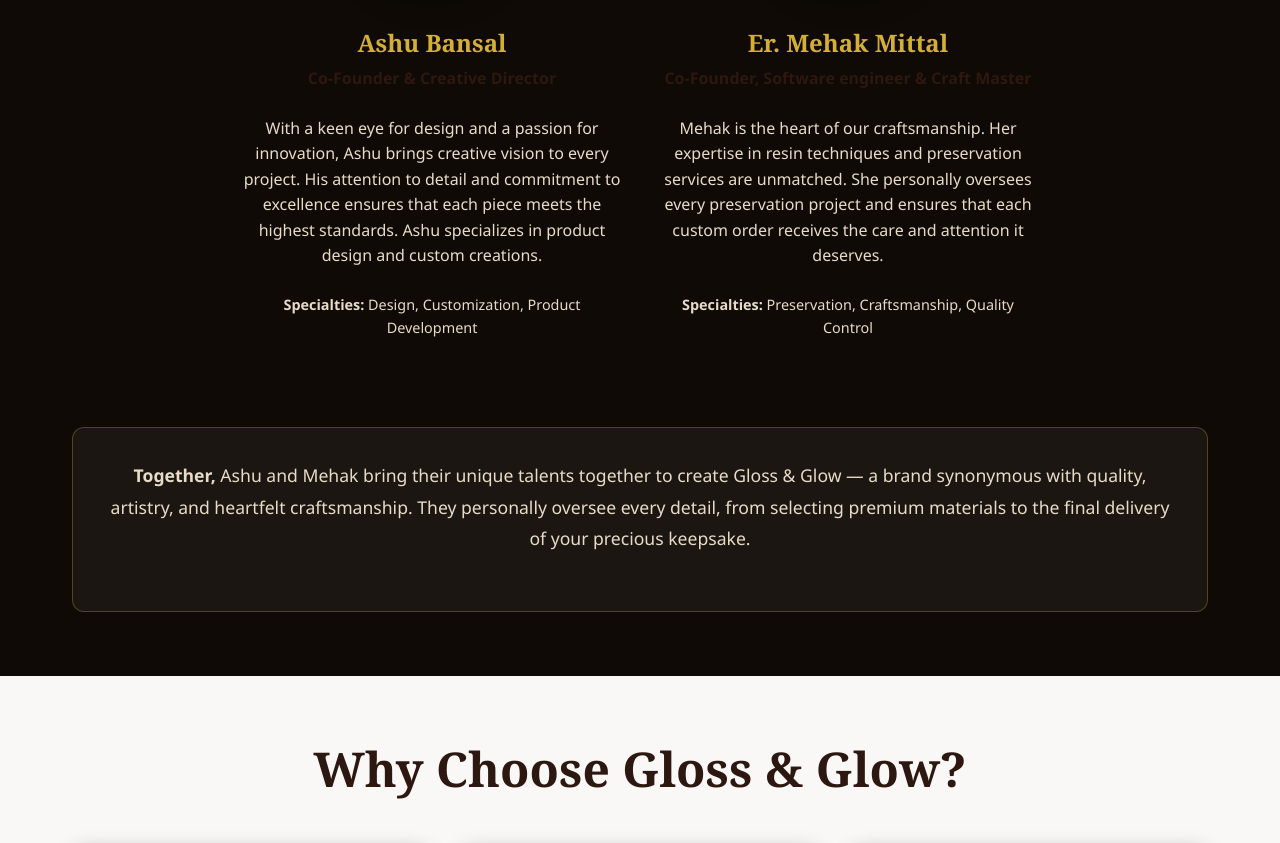
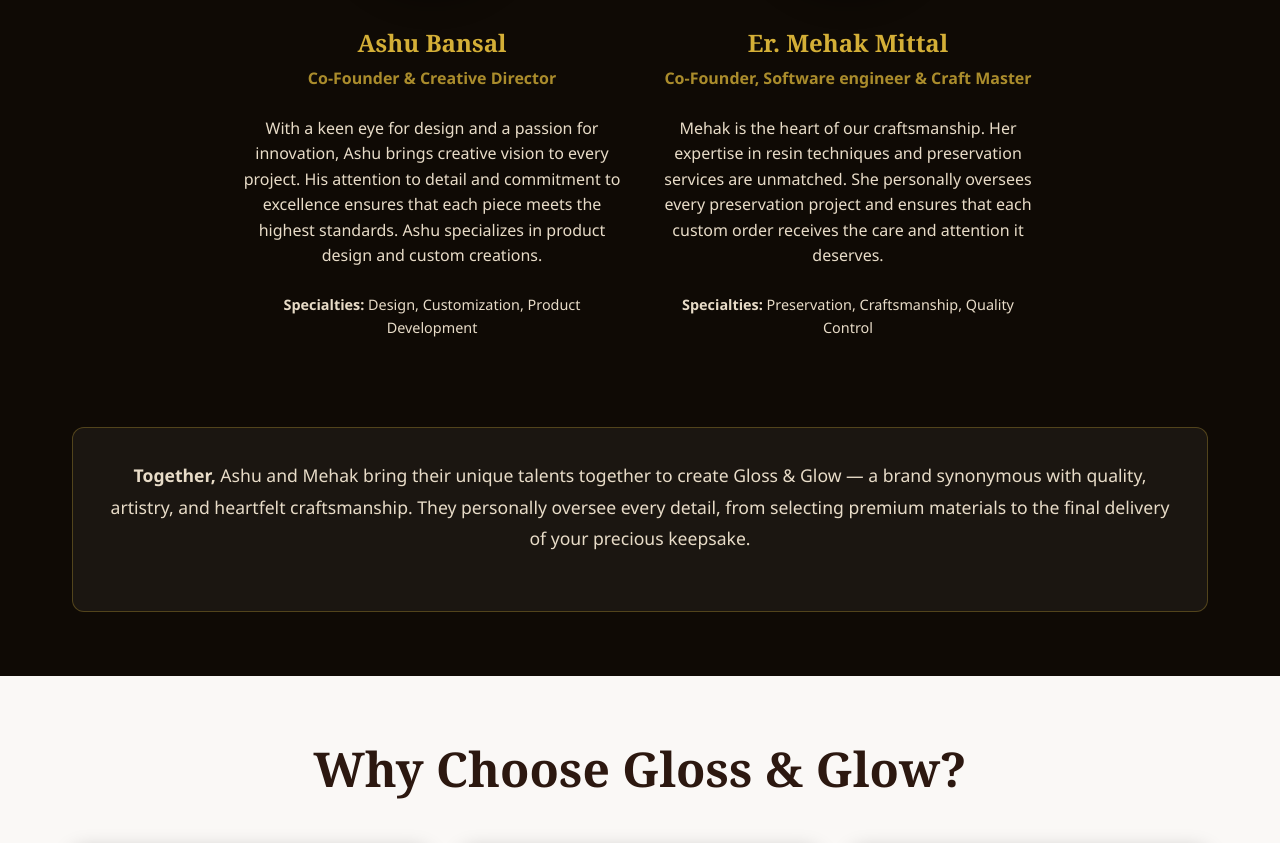
Before and after one commit to mahak540/gloss_and_glow_resin, a plain HTML site: page about.html in a window 1280 px wide. Shown: the part 1848-2691 px from the top of the page. Drawn offline with Linux system fonts and the light colour scheme.

Commit message:
Change member title color to #aa8c2c

```diff
--- a/css/styles.css
+++ b/css/styles.css
@@ -1260,7 +1260,7 @@
 }
 
 .member-title {
-  color: var(--secondary-color);
+  color: #aa8c2c;
   font-weight: 600;
   margin-bottom: var(--spacing-md);
 }
```
